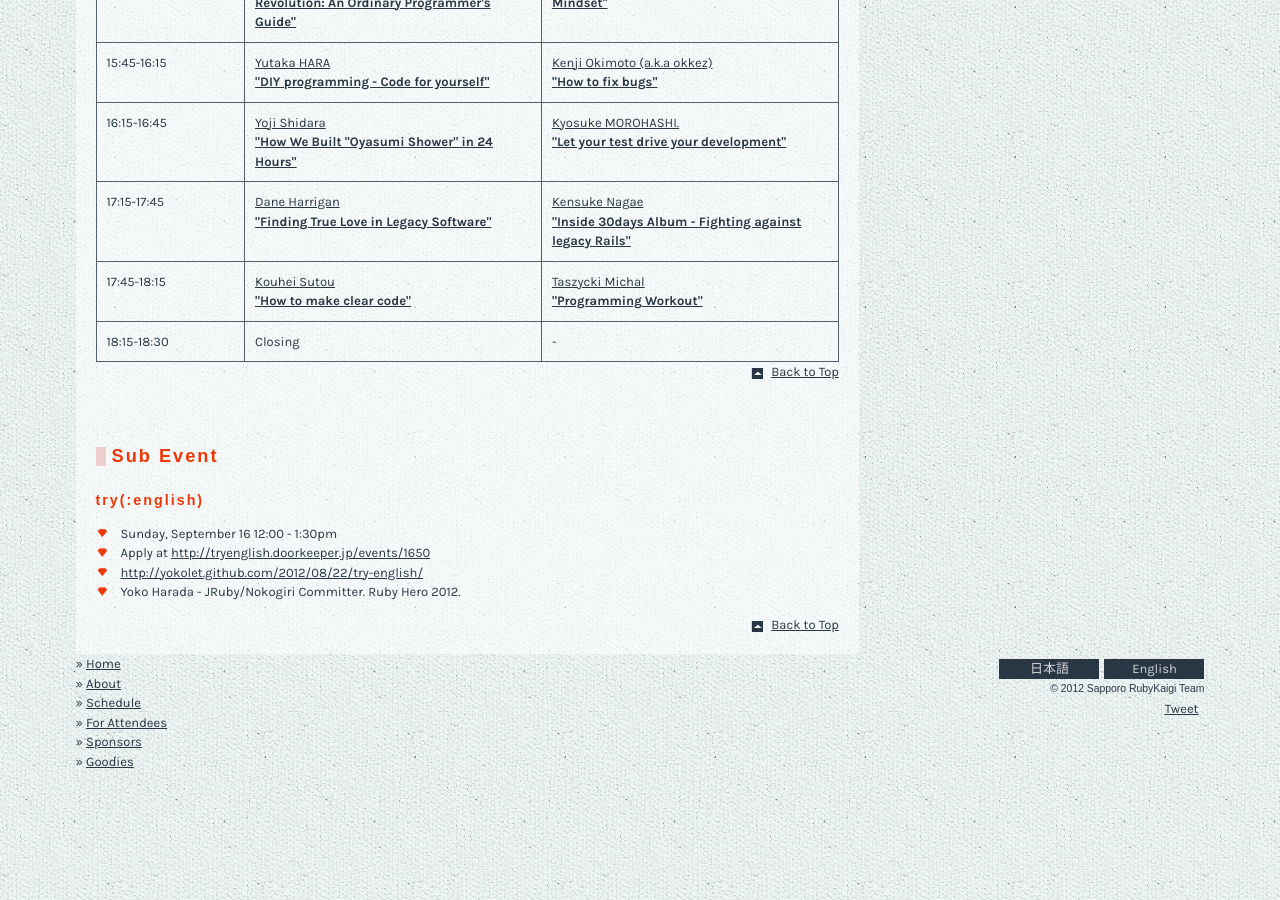
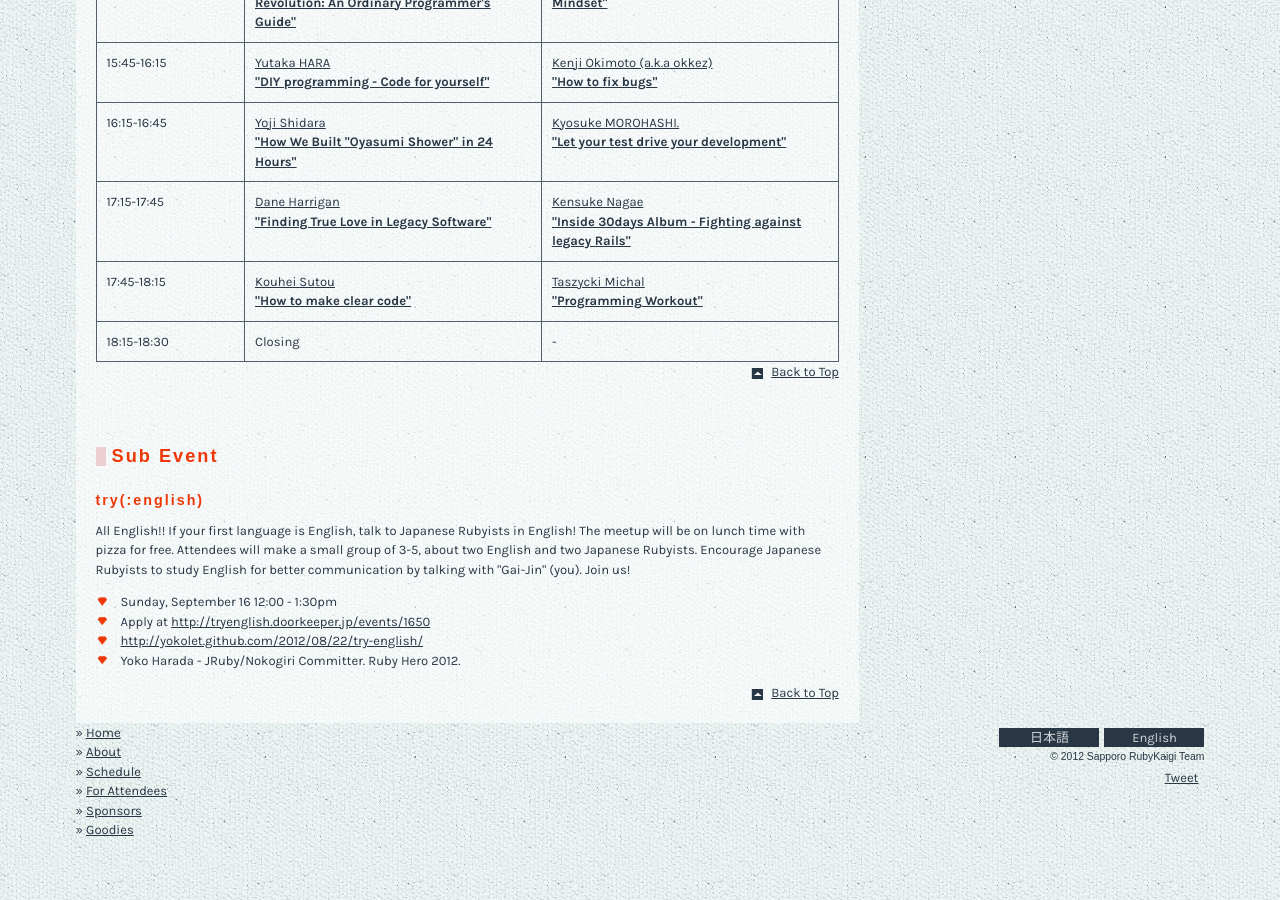
Before and after one commit to ruby-sapporo/sapporo.rubykaigi.org, a Jekyll site: the page built from 2012/en/schedule.html, in a window 1280 px wide and 900 px high, scrolled down 2220 px. Built offline with Jekyll 4.4.1, drawn with Linux system fonts in a browser that asks for light colours; nearby versions of some CDN libraries; Markdown is read by kramdown in place of the engine named in the settings; comment, search, counter and statistics services are not loaded.

Commit message:
Regenerate

```diff
--- a/2012/en/schedule.html
+++ b/2012/en/schedule.html
@@ -388,7 +388,13 @@ localmenu: <li><a href="#schedule14">Fri 14 Sep</a></li><li><a href="#schedule15
 <article id="subEvent">
         <h2>Sub Event</h2>
         <h3 id="subEvent1">try(:english)</h3>
-        <p></p>
+        <p>
+          All English!! If your first language is English, talk to Japanese Rubyists in English!
+          The meetup will be on lunch time with pizza for free.
+          Attendees will make a small group of 3-5, about two English and two Japanese Rubyists.
+          Encourage Japanese Rubyists to study English for better communication by talking with "Gai-Jin" (you).
+          Join us!
+       </p>
         <ul class="listMarkRed">
           <li>Sunday, September 16 12:00 - 1:30pm</li>
           <li>Apply at <a href="http://tryenglish.doorkeeper.jp/events/1650">http://tryenglish.doorkeeper.jp/events/1650</a></li>
```
